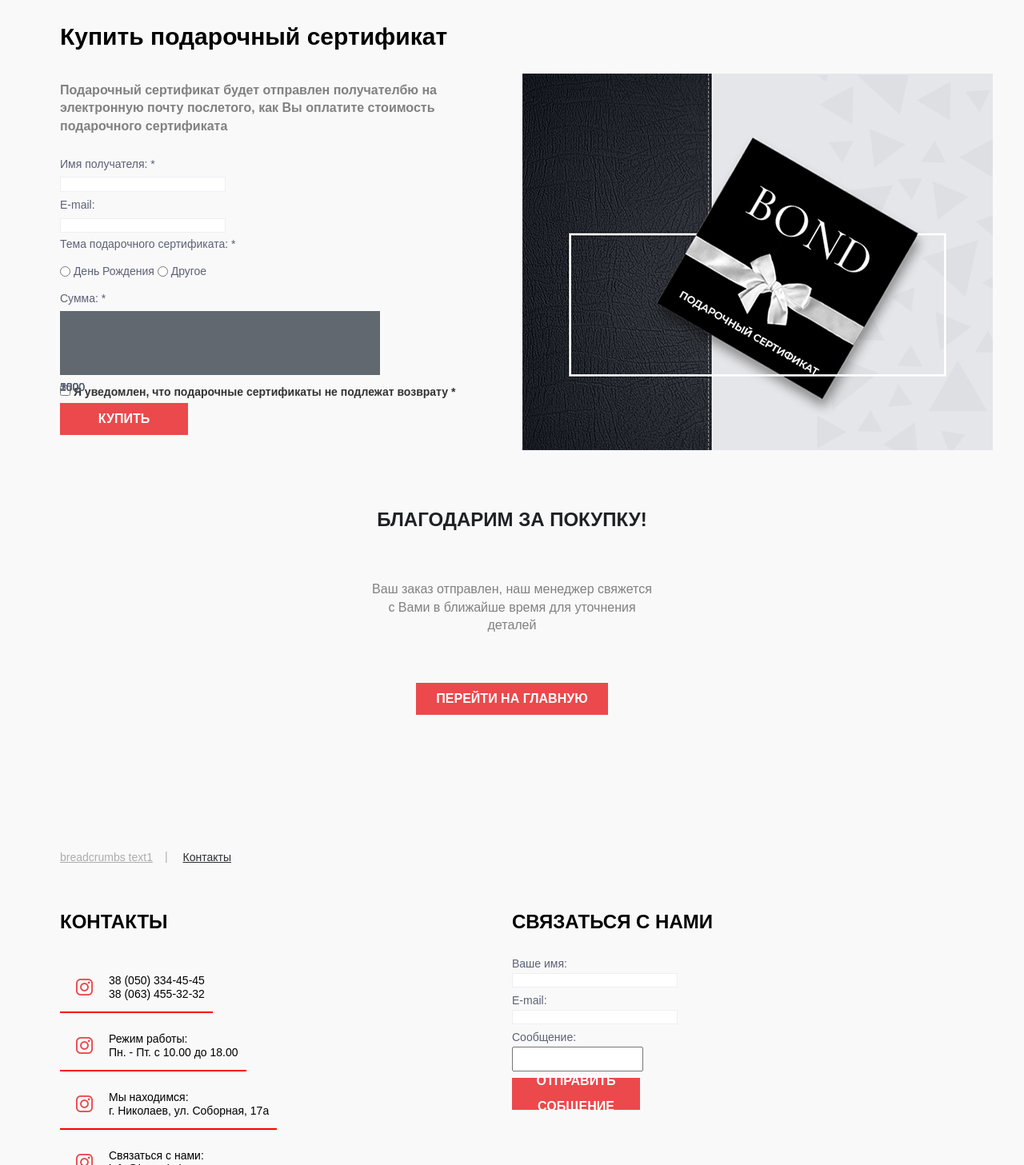
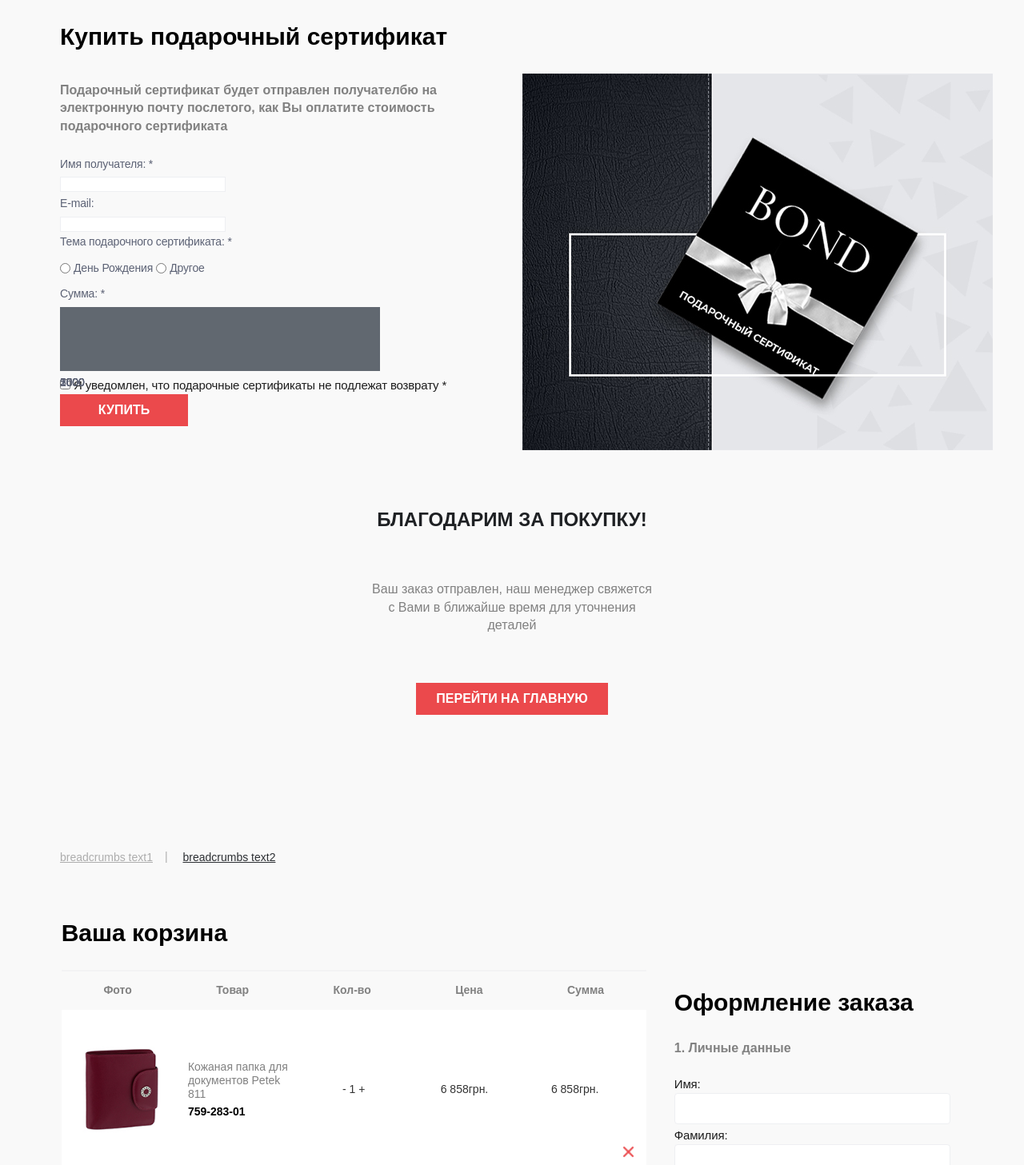
Before and after one commit to tourist289/bond, a PHP site: page /404.html in a window 1280 px wide. Shown: the part 5043-6500 px from the top of the page at 80% size. Run offline with PHP 8.4, Linux system fonts and the light colour scheme; some libraries are stand-ins or nearby versions.

Commit message:
cart page start

```diff
--- a/404.html
+++ b/404.html
@@ -1003,6 +1003,12 @@
 
 
 
+
+
+
+
+
+
 <!--THANK YOU PAGE START **********-->
 
         <div class="container thank">
@@ -1013,7 +1019,172 @@
             </div>
         </div>
 
-<!--THANK YOU  PAGE END **********-->
+<!--THANK YOU  PAGE END ***************-->
+
+
+
+
+
+
+
+<!--CART PAGE START -->
+
+        <div class="container cart-container">
+            <div class="breadcrumbs">
+                <a href="">breadcrumbs text1</a>
+                <a href="">breadcrumbs text2</a>
+            </div>
+
+
+
+    <div class="row">
+        <div  id="" class="col-sm-12">
+                <h3>Ваша корзина </h3>
+
+                <div class="col-sm-8 cart__items">
+                    <form action="" id="cartForm" method="post" enctype="multipart/form-data">
+                        <section class="cart__table">
+                            <header>
+                                <p>Фото</p>
+                                <p class="name">Товар</p>
+                                <p>Кол-во</p>
+                                <p>Цена</p>
+                                <p>Сумма</p>
+                            </header>
+
+
+                            <section class="cart__item">
+                                <span class="remove-item js-remove" onclick="cart.remove('92');"></span>
+                                <span class="img-wrapper">
+                                    <a href="">
+                                        <img src="img/item02.jpg" alt="">
+                                    </a>
+                                </span>
+                                <span class="info">
+                                    <a href="">Кожаная папка для
+    документов Petek 811    <span>759-283-01</span>
+                                    </a>
+                                </span>
+                                <span class="amount-counter">
+                                      <div class="jq-number js-styler product_select_count"> - 1 +
+                                      </div>
+                                </span>
+                                <span class="price">
+                                    <span class="count">6 858</span> грн.
+                                </span>
+                                <span class="total price"><span class="count">6 858</span> грн.</span>
+
+                            </section>
+
+                        </section>
+                    </form>
+
+                    <div class="cart__table-bottom">
+                        <a class="main_return" href="http://elta.test-02.in.ua/">Продолжить покупки</a>
+                        <div class="total-wrap">
+                            <span class="">Итого:</span>
+                            <span class="total_price">98UAH</span>
+                        </div>
+                    </div>
+                </div>
+
+
+
+                <div class="col-sm-4 cart__sidebar">
+
+
+                    <h3> Оформление заказа</h3>
+
+                    <form class="ordering_form_item" method="post" action="" id="ordering_form_item">
+                        <div class="steps">
+                            <div class="step step-1" id="collapse-user-data">
+                                <h5>1. Личные данные</h5>
+                                <fieldset required="">
+                                    <label class="" for="input-name">Имя:</label>
+                                    <code class="error-message hidden"></code>
+                                    <input type="text" name="name" value="" id="input-name" class="">
+                                    <label class="" for="input-name">Фамилия:</label>
+                                    <code class="error-message hidden"></code>
+                                    <input type="text" name="lastName" value="" id="input-lastName" class="">
+
+                                    <label class="" for="input-email">E-mail:</label>
+                                    <code class="error-message hidden"></code>
+                                    <input type="email" name="email" value="" id="input-email" class="js-mail">
+
+                                    <label class="" for="input-phone">Контактный телефон:</label>
+                                    <code class="error-message hidden"></code>
+                                    <input type="text" name="phone" value="" id="input-phone" class="js-phone">
+
+                                    <label class="" for="input-address">Город</label>
+                                    <code class="error-message hidden"></code>
+                                    <input type="text" name="address" id="input-address" class="gutter_normal">
+                                </fieldset>
+                            </div>
+
+
+                            <div class="step step-2" id="collapse-shipping-method">
+                                <h5>2. Способ доставки</h5>
+
+                                <div class="jq-radio js-styler"><input class="js-styler" type="radio" name="shipping_method" value="novaposhta.novaposhta"><div class="jq-radio__div"></div></div>
+                                <span class="bold">Доставка Новой почтой</span>
+                                <p class="gutter_normal">Заказы суммой более 2000 грн, доставляются бесплатно.</p>
+
+
+                                <div class="jq-radio js-styler checked">
+                                    <input checked="" class="js-styler" type="radio" name="shipping_method" value="pickup.pickup"><div class="jq-radio__div"></div>
+                                </div>
+                                <span class="bold">Самовывоз</span>
+                                <p class="gutter_sm">По адресу: г.Харьков, ул. Чкалова, 33</p><br>
+                            </div>
+
+                            <div class="step step-3 hr" id="collapse-payment-method">
+                                <h5>3. Способ оплаты</h5>
+                                <div class="jq-radio js-styler checked"><input checked="" class="js-styler" type="radio" name="payment_method" value="bank_transfer"><div class="jq-radio__div"></div></div>
+                                <span class="bold gutter_sm">Оплата на карту Приват Банка</span><br>
+                                <div class="jq-radio js-styler"><input class="js-styler" type="radio" name="payment_method" value="cod"><div class="jq-radio__div"></div></div>
+                                <span class="bold gutter_sm">Платежная система Liqpay</span><br>
+
+                                <div class="jq-radio js-styler"><input class="js-styler" type="radio" name="payment_method" value="cod"><div class="jq-radio__div"></div></div>
+                                <span class="bold gutter_sm">Наложенный платеж <span> (При получении заказа в курьерской службе или самовывозе)</span></span><br>
+                            </div>
+                        </div>
+
+                        <div id="collapse-payment-address">
+                            <input type="hidden" name="payment_address" value="existing">
+                            <input type="hidden" name="address_id" value="209">
+                        </div>
+                        <div id="collapse-shipping-address">
+                            <input type="hidden" name="shipping_address" value="existing">
+                            <input type="hidden" name="address_id" value="209">
+                        </div>
+                        <button type="button" onclick="orderguest.save();" class="btn-def btn-main"> Оформить заказ
+                        </button>
+                        <div class="loader hidden">
+                            <img src="/catalog/view/theme/adsgroup/image/preLoaders.svg" alt="">
+                        </div>
+                    </form>
+
+
+
+
+                </div>
+            </div>
+        </div>
+    </div>
+
+
+
+
+
+
+
+
+
+
+
+
+
+<!--CART PAGE END **********-->
 
 
 
--- /dev/null
+++ b/stylesheet/sass/_cartPage.sass
@@ -0,0 +1,168 @@
+@import "vars"
+
+
+.cart__items
+  padding: 0 20px 0 0
+
+
+.cart__table
+  header
+    display: flex
+    justify-content: space-around
+    align-items: center
+    height: 50px
+    border-top: 2px solid #f3f3f4
+    padding: 0px
+    p
+      color: #818181
+      font-size: 14px
+      font-weight: 600
+      line-height: 1.4
+      margin-bottom: 0
+      display: inline-block
+
+
+
+.cart__item
+  height: 200px
+  border: none
+  background-color: #ffffff
+  padding: 20px
+  display: flex
+  justify-content: space-between
+  align-items: center
+  position: relative
+  margin-bottom: 20px
+  &>*
+    flex-grow: 1
+    width: 25%
+    display: flex
+    justify-content: center
+  .remove-item
+    width: 15px
+    height: 15px
+    position: absolute
+    cursor: pointer
+    right: 15px
+    bottom: 15px
+    background: url(../../img/icon-remove.jpg) no-repeat 0 0
+    background-size: contain
+    display: block
+  .img-wrapper
+    img
+      width: 80%
+  .name
+    width: 40%
+  .item
+    width: 45%
+    display: flex
+    justify-content: space-between
+    align-items: center
+  .info
+    a
+      color: #818181
+      text-decoration: none
+
+      span
+        margin-top: 5px
+        display: block
+        color: $bb
+        font-weight: bold
+  .item__price
+    width: 50%
+    display: flex
+    justify-content: space-between
+    align-items: center
+    .count
+      font-size: 13px
+      font-weight: bold
+
+
+
+
+.cart__table-bottom
+  display: flex
+  justify-content: space-between
+  align-items: flex-start
+  height: 40px
+  border-bottom: 1px solid #dddddd
+  .main_return
+    color: #f12729
+    font-family: "Source Sans Pro"
+    font-size: 15px
+    font-weight: 300
+    line-height: 20px
+    margin-bottom: 20px
+    letter-spacing: -0.15px
+    text-decoration: underline
+  .total-wrap
+    display: flex
+    justify-content: flex-end
+    align-items: center
+    color: #1d1d1d
+    font-size: 16px
+    font-weight: 600
+    text-transform: uppercase
+    letter-spacing: 0.8px
+  .total_price
+    font-size: 26px
+    letter-spacing: 1.3px
+    margin-left: 25px
+
+
+.cart__sidebar
+  padding-bottom: 50px
+  h3.title-hr
+    color: #1d1d1d
+    font-size: 16px
+    font-weight: 600
+    text-transform: uppercase
+    letter-spacing: 0.8px
+    margin-top: 26px
+    margin-bottom: 34px
+
+.steps
+  margin-bottom: 53px
+  .step
+    padding: 0
+  .accordion
+    font-size: 16px
+    font-weight: 600
+    width: 100%
+    height: 44px
+    margin-bottom: 30px
+    justify-content: flex-start
+    padding-left: 20px
+
+fieldset
+  min-width: 0
+  padding: 0
+  margin: 0
+  border: 0
+
+form label
+  color: #1d1d1d
+  font-size: 15px
+  font-weight: 300
+  line-height: 17px
+  letter-spacing: -0.15px
+  margin-bottom: 3px
+  display: block
+
+.steps .step-1 input[type=email],
+.steps .step-1 input[type=text]
+  margin-bottom: 5px
+  width: 100%
+
+.steps form textarea,
+.steps form input
+  width: 80%
+  height: 38px
+  border-radius: 5px
+  border: 1px solid #dddddd
+  background-color: #ffffff
+  margin-bottom: 12px
+  padding-left: 10px
+  padding-right: 5px
+  color: #1d1d1d
+  font-size: 15px
--- a/stylesheet/sass/stylesheet.sass
+++ b/stylesheet/sass/stylesheet.sass
@@ -19,6 +19,7 @@
 @import "components/map"
 @import "thank"
 @import "sertificate"
+@import "cartPage"
 //@import "components/tabs"
 @import "footer/footer"
 
```
Also changed, not shown: img/icon-remove.jpg (added), img/images/remove_01.jpg (added), img/images/remove_02.jpg (added), img/images/remove_03.jpg (added), img/images/remove_04.jpg (added), img/images/remove_05.jpg (added), stylesheet/css/stylesheet.css.
